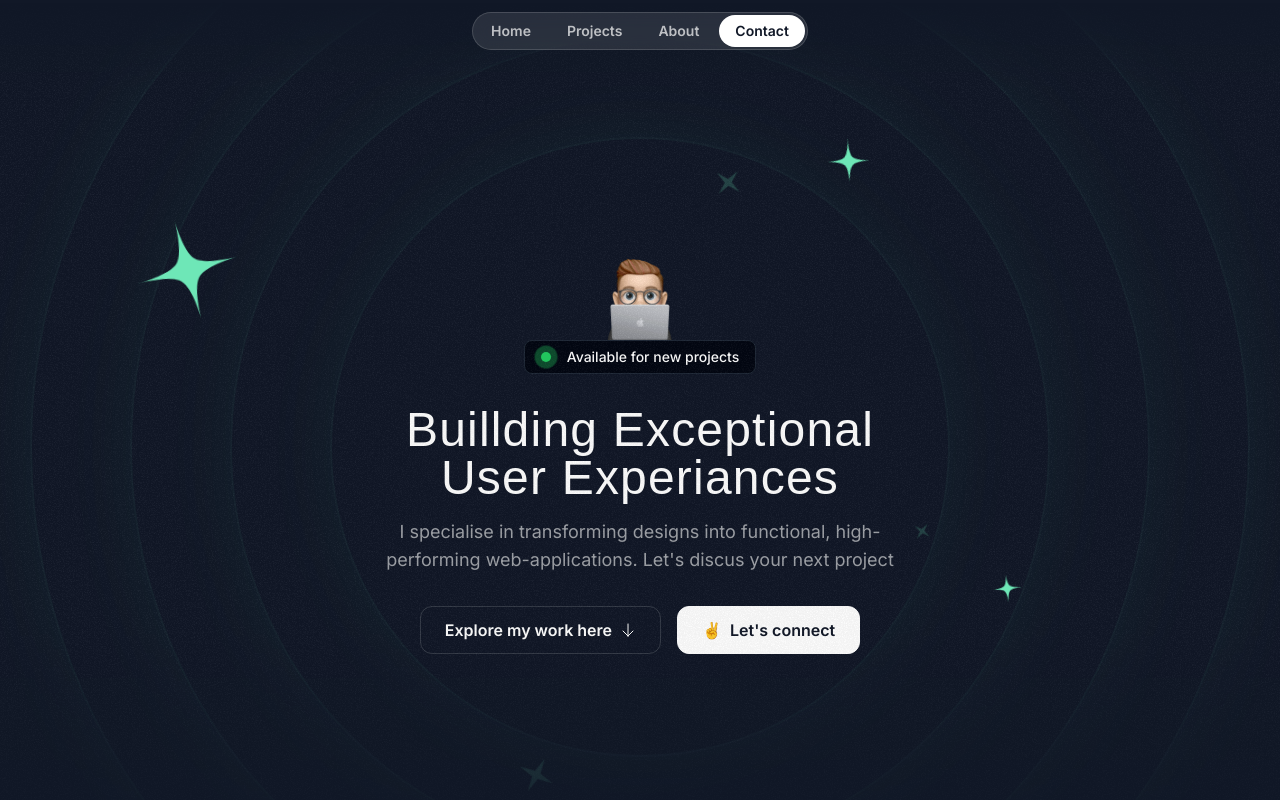
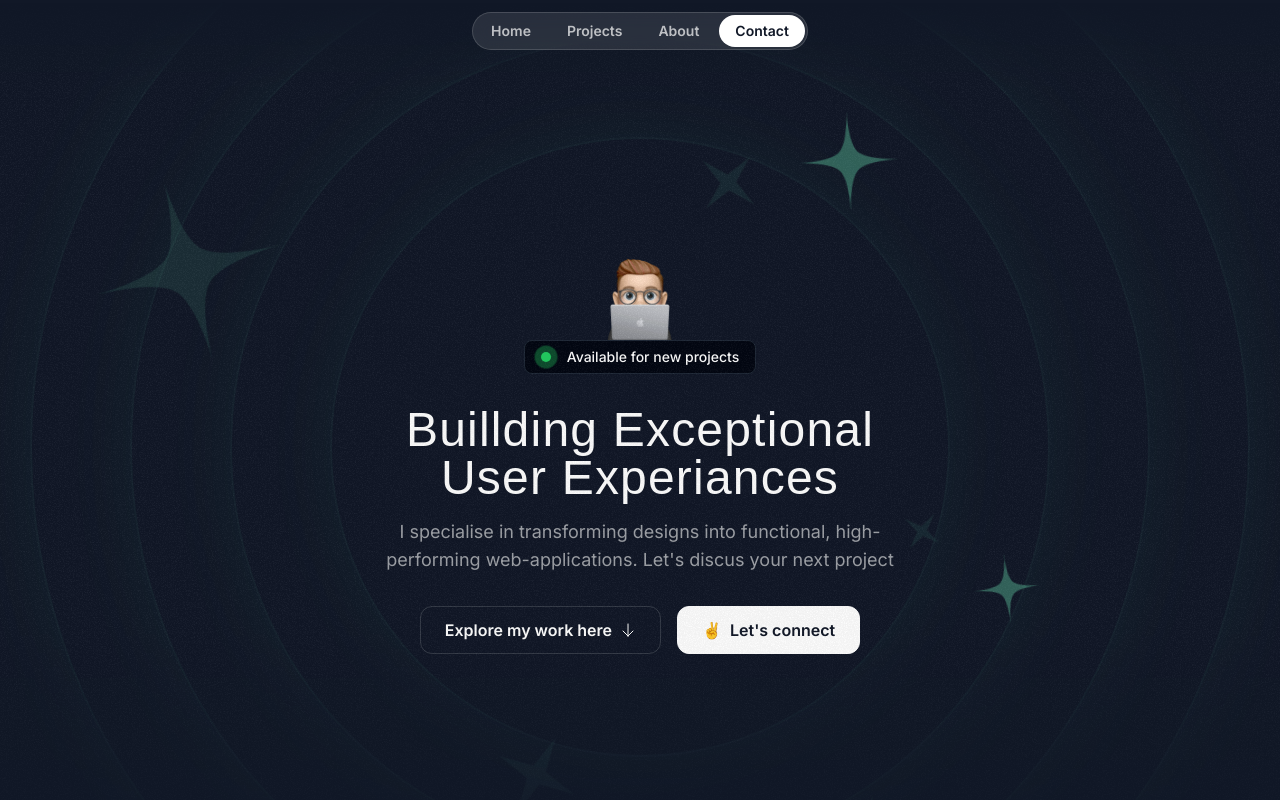
Before and after one commit to sarmadshamim/Portfolio-Personal, a Next.js app: page / in a window 1280 px wide. Shown: the top 800 px of the page. Built offline with nearby package versions, Linux system fonts and the light colour scheme; a web font is replaced by a local one.

Commit message:
changes in section

```diff
--- a/src/sections/Hero.tsx
+++ b/src/sections/Hero.tsx
@@ -15,34 +15,34 @@ export const HeroSection = () => {
     <div className="size-[1020px] hero-ring"></div>
     <div className="size-[1220px] hero-ring"></div>
       <HeroOrbit size={800} rotation={-72} shouldOrbitSpin orbitDuration="48s" shouldStarSpin starDuration="6s">
-       <StarIcon className="size-28 text-emerald-300" />
+       <StarIcon className="size-28 text-emerald-300 animate-ping [animation-duration:1s]" />
       </HeroOrbit>
       <HeroOrbit size={720} rotation ={85} shouldOrbitSpin orbitDuration="46s" shouldStarSpin >
-       <div className="size-3 rounded-full text-emerald-300/20"></div>
+       <div className="size-3 rounded-full text-emerald-300/20 animate-ping-large [animation-duration:1s]"></div>
       </HeroOrbit>
       <HeroOrbit size={710} rotation ={144} shouldOrbitSpin orbitDuration="44s" shouldStarSpin starDuration="3s">
-       <SparkleIcon className="size-14 text-emerald-300/20" />
+       <SparkleIcon className="size-14 text-emerald-300/20 animate-ping-large [animation-duration:1s]" />
       </HeroOrbit>
       <HeroOrbit size={650} rotation ={-5} shouldOrbitSpin orbitDuration="42s" shouldStarSpin>
-       <div className="size-2 rounded-full text-emerald-300/20 "></div>
+       <div className="size-2 rounded-full text-emerald-300/20 animate-ping-large [animation-duration:1s]"></div>
       </HeroOrbit>
       <HeroOrbit size={590} rotation ={98} shouldOrbitSpin orbitDuration="40s" shouldStarSpin starDuration="6s">
-       <StarIcon className="size-8 text-emerald-300" />
+       <StarIcon className="size-8 text-emerald-300 animate-ping-large [animation-duration:1s]" />
       </HeroOrbit>
       <HeroOrbit size={550} rotation ={20} shouldOrbitSpin orbitDuration="38s" shouldStarSpin starDuration="6s">
-       <StarIcon className="size-12 text-emerald-300" />
+       <StarIcon className="size-12 text-emerald-300 animate-ping-large [animation-duration:1s]" />
       </HeroOrbit>
       <HeroOrbit size={530} rotation ={178} shouldOrbitSpin orbitDuration="36s" shouldStarSpin starDuration="3s">
-       <SparkleIcon className="size-10 text-emerald-300/20" />
+       <SparkleIcon className="size-10 text-emerald-300/20 animate-ping-large [animation-duration:1s]" />
       </HeroOrbit>
       <HeroOrbit size={520} rotation ={-41} shouldOrbitSpin orbitDuration="34s" shouldStarSpin>
-       <div className="size-2 rounded-full text-emerald-300/20"></div>
+       <div className="size-2 rounded-full text-emerald-300/20 animate-ping-large [animation-duration:1s]"></div>
       </HeroOrbit>
       <HeroOrbit size={440} rotation ={79} shouldOrbitSpin orbitDuration="32s" shouldStarSpin starDuration="3s">
-       <SparkleIcon className="size-5 text-emerald-300/20" />
+       <SparkleIcon className="size-5 text-emerald-300/20 animate-ping-large [animation-duration:1s]" />
       </HeroOrbit>
       <HeroOrbit size={430} rotation ={-14} shouldOrbitSpin orbitDuration="30s" shouldStarSpin starDuration="3s">
-       <SparkleIcon className="size-8 text-emerald-300/20" />
+       <SparkleIcon className="size-8 text-emerald-300/20 animate-ping-large [animation-duration:1s]" />
       </HeroOrbit>
       </div>
     <div className="container">
--- a/src/sections/Tape.tsx
+++ b/src/sections/Tape.tsx
@@ -1,4 +1,5 @@
 import StarIcon from "../assets/icons/star.svg"
+import { Fragment } from "react";
 const words = [
   "Performance",
   "Accessible",
@@ -17,7 +18,9 @@ export const TapeSection = () => {
     <div className="py-16 lg:py-24 overflow-x-clip">
     <div className="bg-gradient-to-r from-emerald-300 to-sky-400 -rotate-3 -mx-1">
     <div className="flex [mask-image:linear-gradient(to_right,transparent,black_10%,black_90%,transparent)]">
-    <div className="flex flex-none only gap-4 py-3">
+    <div className="flex flex-none only gap-4 pr-4 py-3 animate-move-left [animation-duration:35s]">
+      {[...new Array(2)].fill(0).map((_,idx) => (
+        <Fragment key={idx}>
             {words.map(words => (
               <div key={words} className="inline-flex gap-4 items-center">
                 <span className="text-gray-900 uppercase font-extrabold text-sm ">
@@ -26,6 +29,8 @@ export const TapeSection = () => {
                 <StarIcon className="size-6 text-gray-900 -rotate-12" />
               </div>
             ))}
+            </Fragment>
+      ))}
   </div>
   </div>
   </div>
--- a/tailwind.config.ts
+++ b/tailwind.config.ts
@@ -1,3 +1,4 @@
+import { transform } from "next/dist/build/swc";
 import type { Config } from "tailwindcss";
 
 const config: Config = {
@@ -26,13 +27,31 @@ const config: Config = {
         serif:'var(--font-serif)'
       },
       animation: {
-        "ping-large":"ping-large 1s ease-in-out infinite"
+        "ping-large":"ping-large 1s ease-in-out infinite",
+        'move-left':"move-left 1s linear infinite",
+        'move-right':"move-right 1s linear infinite",
       },
       keyframes:{
         "ping-large": {
           "75%, 100%": {
             transform:"scale(3)",
             opacity:"0",
+          }
+        },
+        "move-left": {
+          '0%': {
+            transform:'translateX(0%)'
+          },
+          '100%': {
+            transform: 'translateX(-50%)'
+          }
+        },
+        "move-right": {
+          '0%': {
+            transform:'translateX(-50%)'
+          },
+          '100%': {
+            transform: 'translateX(0%)'
           }
         }
       }
```
Lines whose indentation alone changed are shown as unchanged.
